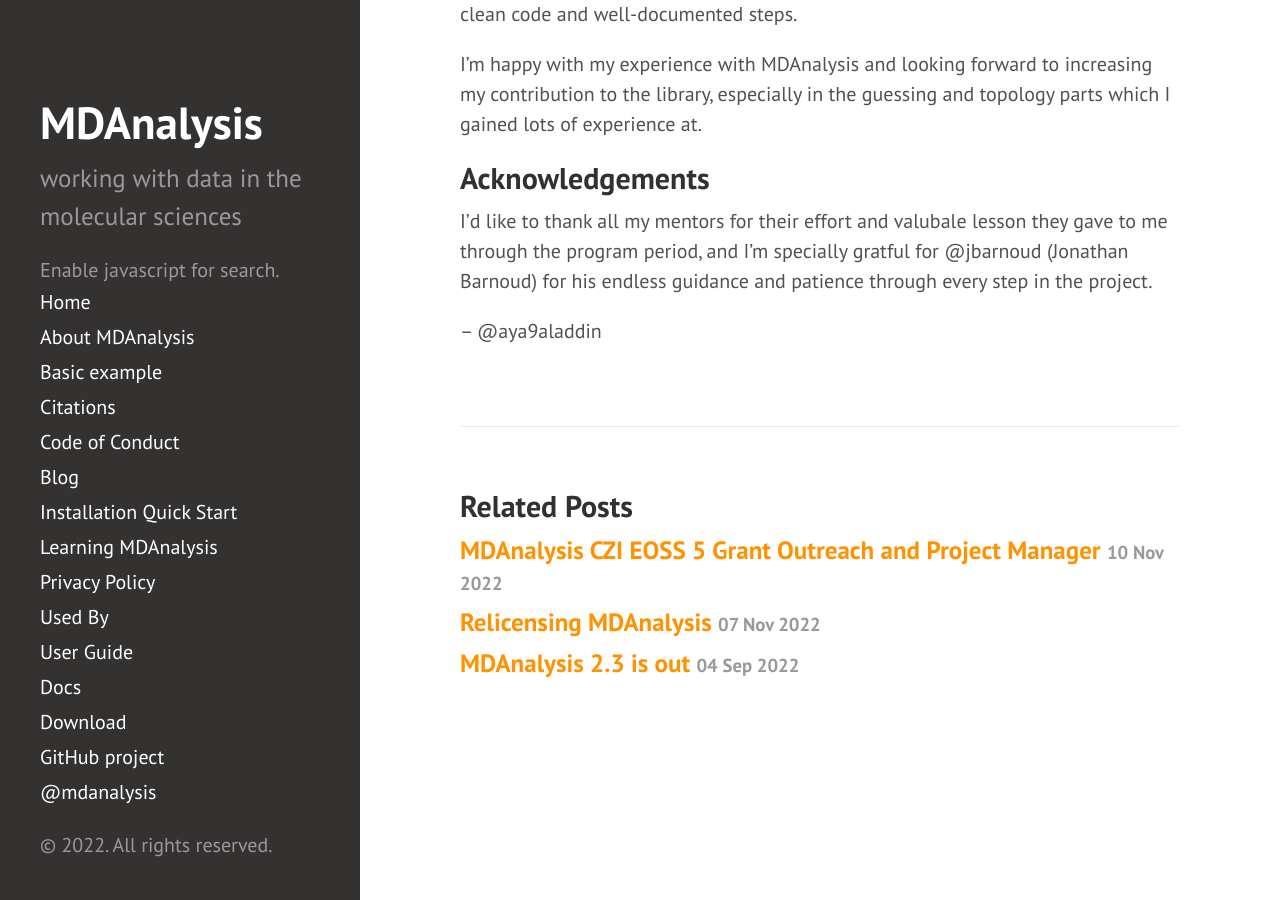
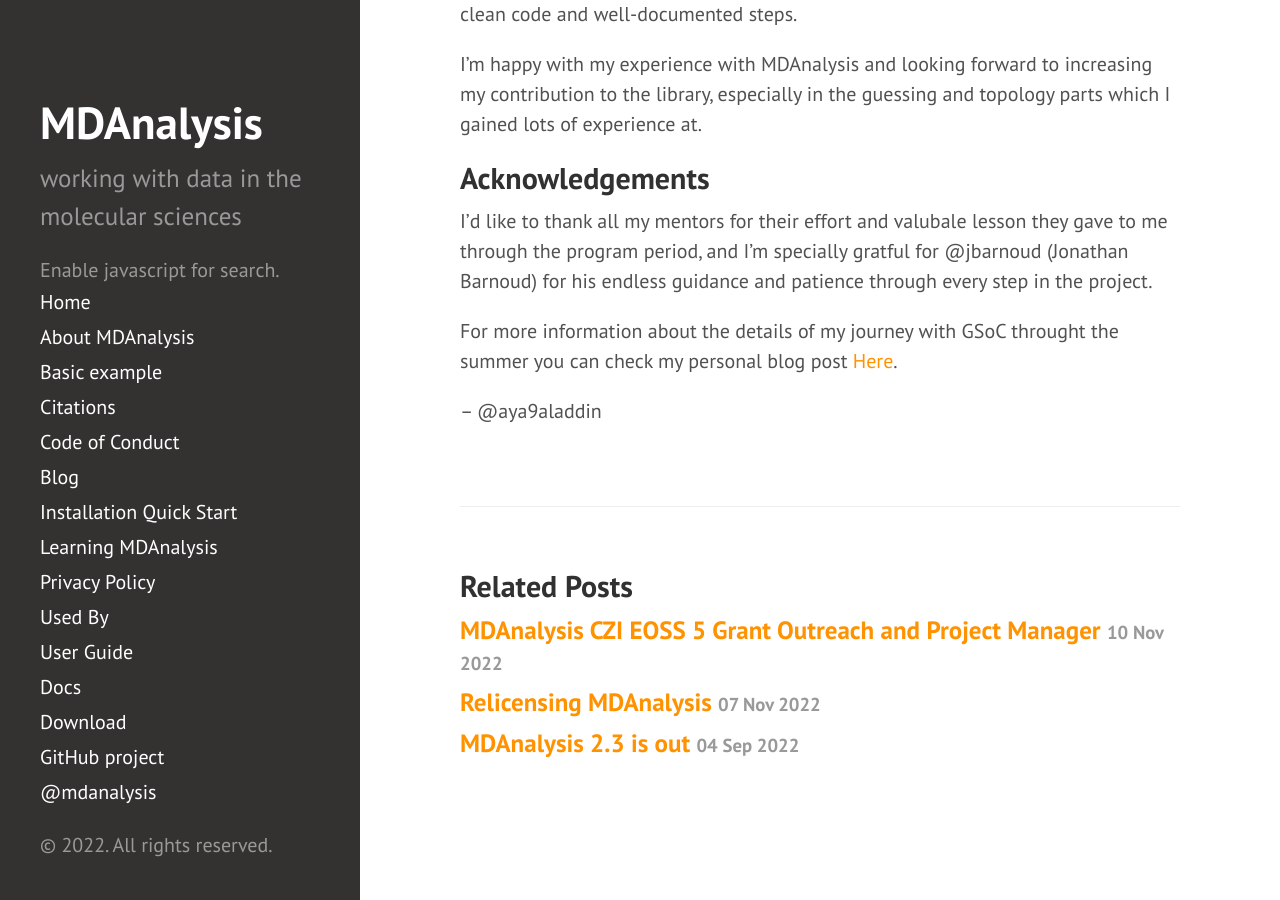
Before and after one commit to MDAnalysis/MDAnalysis.github.io, a Jekyll site: the page built from _posts/2022-12-9-Aya-gsoc-final-report.md, in a window 1280 px wide and 900 px high, scrolled down 6407 px. Built offline with Jekyll 4.4.1, drawn with Linux system fonts in a browser that asks for light colours; our own code applies the rules of GitHub Pages for plain Markdown files; comment, search, counter and statistics services are not loaded.

Commit message:
add my personal blog link

```diff
--- a/_posts/2022-12-9-Aya-gsoc-final-report.md
+++ b/_posts/2022-12-9-Aya-gsoc-final-report.md
@@ -122,6 +122,8 @@ I’m happy with my experience with MDAnalysis and looking forward to increasing
 I'd like to thank all my mentors for their effort and valubale lesson they gave to me through the program period, and I'm
 specially gratful for @jbarnoud (Jonathan Barnoud) for his endless guidance and patience through every step in the project.
 
+For more information about the details of my journey with GSoC throught the summer you can check my personal blog post [Here].
+
 -- @aya9aladdin
 
 
@@ -138,6 +140,7 @@ specially gratful for @jbarnoud (Jonathan Barnoud) for his endless guidance and
 [chemical component dictionary (CCD)]: https://www.wwpdb.org/data/ccd
 [Universe]: https://userguide.mdanalysis.org/stable/universe.html
 [DefaultGuesser]: https://aya9aladdin.github.io/UserGuide/formats/guessers/default_guesser.html#default-guesser
+[Here]: https://sites.google.com/pharma.asu.edu.eg/aya-gsoc/home
 
 [#3753]: https://github.com/MDAnalysis/mdanalysis/pull/3753
 [commit 0cbc497]: https://github.com/MDAnalysis/mdanalysis/pull/3753/commits/0cbc4971bae924bd4d030022e5ff06faeb8c0aa6
```
